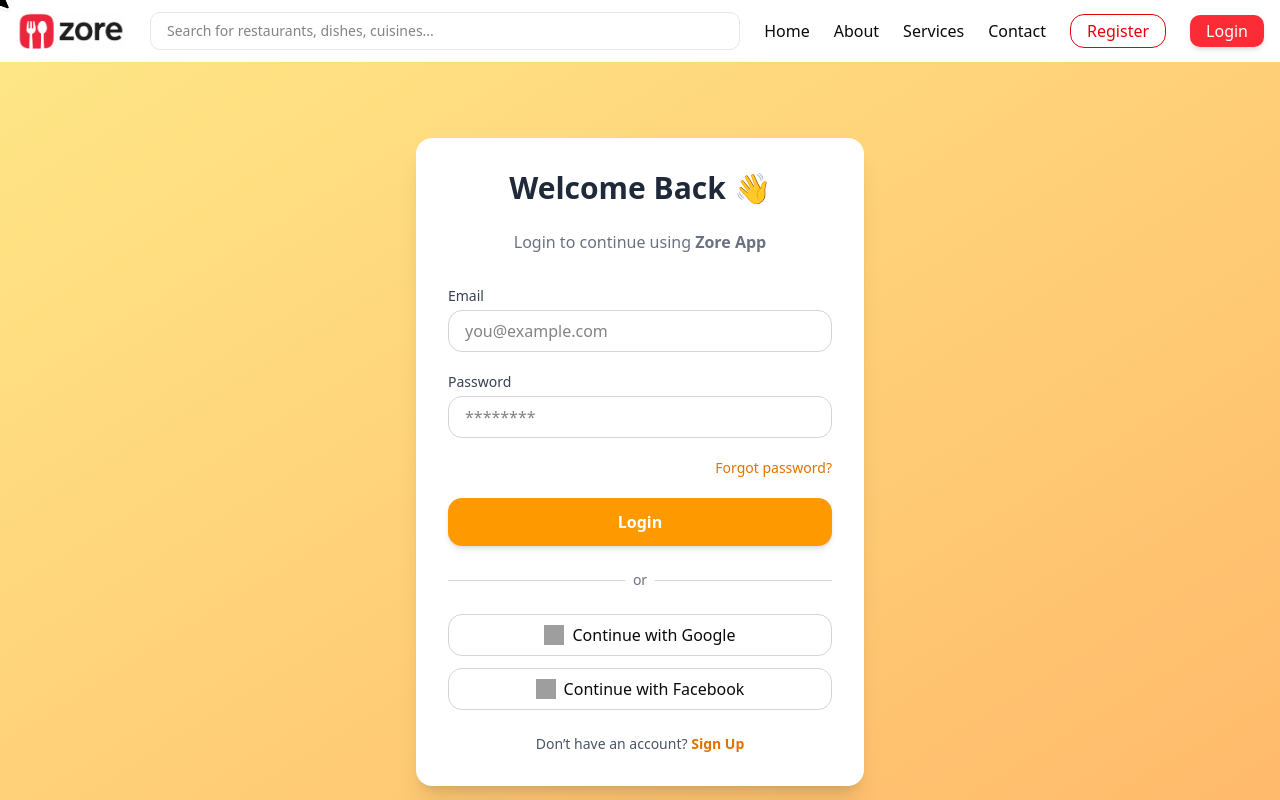
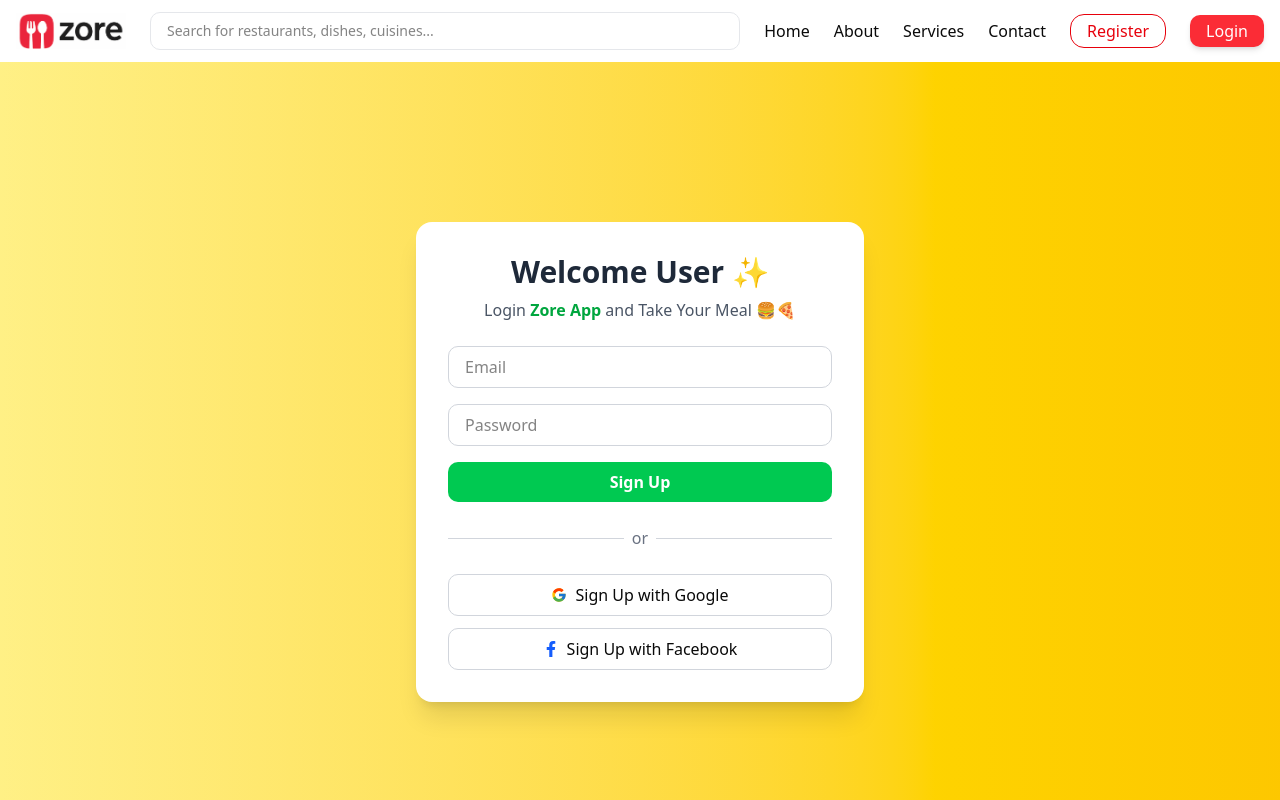
Before and after one commit to Rdjai/Zore-Food-Ordering-Reels-Platform, a React (Vite) app in the folder client/: page /login in a window 1280 px wide. Shown: the top 800 px of the page. Built offline with nearby package versions, Linux system fonts and the light colour scheme; grey boxes are pictures that could not be loaded.

Commit message:
working on user order and category

```diff
--- a/client/src/index.css
+++ b/client/src/index.css
@@ -4,9 +4,7 @@
 
 @custom-variant dark (&:is(.dark *));
 
-* {
-  cursor: none !important;
-}
+
 
 @layer utilities {
   .no-scrollbar::-webkit-scrollbar {
--- a/client/src/main.jsx
+++ b/client/src/main.jsx
@@ -2,14 +2,14 @@ import { StrictMode } from 'react'
 import { createRoot } from 'react-dom/client'
 import './index.css'
 import App from './App.jsx'
-import { SmoothCursor } from "./components/ui/smooth-cursor";
+// import { SmoothCursor } from "./components/ui/smooth-cursor";
 import { Provider } from 'react-redux';
 import { store } from './src/redux/store';
 
 createRoot(document.getElementById('root')).render(
   <StrictMode>
     <Provider store={store}>
-      <SmoothCursor />
+      {/* <SmoothCursor /> */}
       <App />
     </Provider>
   </StrictMode>,
--- a/client/src/src/pages/auth/login.jsx
+++ b/client/src/src/pages/auth/login.jsx
@@ -1,60 +1,60 @@
-import React, { useEffect, useState } from "react";
+import { FcGoogle } from "react-icons/fc";
+import { FaFacebookF } from "react-icons/fa";
+import { useEffect, useState } from "react";
 import { useDispatch, useSelector } from "react-redux";
-import { loginUser } from "../../redux/features/auth/authslice";
-import { useNavigate } from "react-router-dom";
+import { loginUser, userRegister } from "../../redux/features/auth/authslice";
 
 export default function LoginPage() {
-  const [email, setEmail] = useState("");
-  const [password, setPassword] = useState("");
+  const [inputPassword, setInputPassword] = useState("");
+  const [inputEmail, setInputEmail] = useState("");
   const [err, setErr] = useState("");
+  const { loading, error, user } = useSelector((state) => state.auth);
+  const dispatch = useDispatch();
 
-  const dispatch = useDispatch();
-  const navigate = useNavigate();
-  const { loading, error, user } = useSelector((state) => state.auth);
-
-  const handleLogin = async (e) => {
+  const HandleRegister = async (e) => {
     e.preventDefault();
 
-    if (!email || !password) {
+    if (!inputEmail || !inputPassword) {
       setErr("⚠️ Please fill all the fields");
       return;
     }
 
     setErr("");
 
-    dispatch(loginUser({ email, password }))
-      .unwrap()
-      .then(() => {
-        navigate("/");
+    dispatch(
+      loginUser({
+        email: inputEmail,
+        password: inputPassword,
       })
-      .catch((err) => {
-        setErr(err || "Invalid credentials");
-      });
+    );
   };
 
   useEffect(() => {
     if (localStorage.getItem("userToken")) {
-      navigate("/");
+      window.location.href = "/";
     }
-  })
-  if (user) {
-    navigate("/");
-  }
+
+  },)
+  console.log("redux user", user);
+  console.log("redux error", error);
+  console.log("redux loading", loading);
+
   return (
-    <div className="flex h-screen items-center justify-center bg-gradient-to-br from-amber-200 to-orange-300 px-4">
-      <div className="relative w-full max-w-md bg-white shadow-xl rounded-2xl p-8">
+    <div className="flex flex-col min-h-screen bg-gradient-to-r from-yellow-200 to-yellow-400">
+      <main className="flex-grow flex items-center justify-center p-6">
+        <div className="w-full max-w-md bg-white shadow-xl rounded-2xl p-8 relative">
           {loading && (
             <div className="absolute inset-0 bg-white/70 flex items-center justify-center rounded-2xl">
-            <div className="w-10 h-10 border-4 border-amber-500 border-t-transparent rounded-full animate-spin"></div>
+              <div className="w-10 h-10 border-4 border-green-500 border-t-transparent rounded-full animate-spin"></div>
             </div>
           )}
 
-        <h2 className="text-3xl font-bold text-gray-800 text-center mb-6">
-          Welcome Back 👋
+          <h2 className="text-3xl font-bold text-center text-gray-800 mb-2">
+            Welcome User ✨
           </h2>
-        <p className="text-gray-500 text-center mb-8">
-          Login to continue using{" "}
-          <span className="font-semibold">Zore App</span>
+          <p className="text-center text-gray-600 mb-6">
+            Login{" "}
+            <span className="font-semibold text-green-600">Zore App</span> and Take Your Meal 🍔🍕
           </p>
 
           {err && (
@@ -68,88 +68,53 @@ export default function LoginPage() {
             </div>
           )}
 
-        <form className="space-y-5" onSubmit={handleLogin}>
-          <div>
-            <label className="block text-sm font-medium text-gray-700 mb-1">
-              Email
-            </label>
+          <form className="space-y-4" onSubmit={HandleRegister}>
+
             <input
+              value={inputEmail}
+              onChange={(e) => setInputEmail(e.target.value)}
               type="email"
-              placeholder="you@example.com"
-              value={email}
-              onChange={(e) => setEmail(e.target.value)}
-              className="w-full px-4 py-2 rounded-xl border border-gray-300 focus:ring-2 focus:ring-amber-400 focus:outline-none"
-              required
+              placeholder="Email"
+              className="w-full border border-gray-300 rounded-lg px-4 py-2 focus:outline-none focus:border-green-500"
             />
-          </div>
-
-          <div>
-            <label className="block text-sm font-medium text-gray-700 mb-1">
-              Password
-            </label>
             <input
               type="password"
-              placeholder="********"
-              value={password}
-              onChange={(e) => setPassword(e.target.value)}
-              className="w-full px-4 py-2 rounded-xl border border-gray-300 focus:ring-2 focus:ring-amber-400 focus:outline-none"
-              required
+              value={inputPassword}
+              onChange={(e) => setInputPassword(e.target.value)}
+              placeholder="Password"
+              className="w-full border border-gray-300 rounded-lg px-4 py-2 focus:outline-none focus:border-green-500"
             />
-          </div>
-
-          <div className="flex justify-end">
-            <a href="#" className="text-sm text-amber-600 hover:underline">
-              Forgot password?
-            </a>
-          </div>
 
             <button
               type="submit"
               disabled={loading}
-            className={`w-full font-semibold py-3 rounded-xl shadow-md transition ${loading
-              ? "bg-amber-400 cursor-not-allowed text-white"
-              : "bg-amber-500 hover:bg-amber-600 text-white"
+              className={`w-full text-white font-semibold py-2 px-4 rounded-lg transition ${loading
+                ? "bg-green-400 cursor-not-allowed"
+                : "bg-green-500 hover:bg-green-600"
                 }`}
             >
-            {loading ? "Logging In..." : "Login"}
+              {loading ? "Creating Account..." : "Sign Up"}
             </button>
           </form>
 
-        <div className="flex items-center my-6">
+          <div className="my-6 flex items-center">
             <hr className="flex-grow border-gray-300" />
-          <span className="px-2 text-gray-500 text-sm">or</span>
+            <span className="px-2 text-gray-500">or</span>
             <hr className="flex-grow border-gray-300" />
           </div>
 
           <div className="space-y-3">
-          <button className="w-full flex items-center justify-center gap-2 border border-gray-300 py-2 rounded-xl hover:bg-gray-100 transition">
-            <img
-              src="https://cdn-icons-png.flaticon.com/512/281/281764.png"
-              alt="Google"
-              className="w-5 h-5"
-            />
-            Continue with Google
+            <button className="w-full border border-gray-300 rounded-lg px-4 py-2 flex items-center justify-center gap-2 hover:bg-gray-50">
+              <FcGoogle />
+              Sign Up with Google
             </button>
-          <button className="w-full flex items-center justify-center gap-2 border border-gray-300 py-2 rounded-xl hover:bg-gray-100 transition">
-            <img
-              src="https://cdn-icons-png.flaticon.com/512/733/733547.png"
-              alt="Facebook"
-              className="w-5 h-5"
-            />
-            Continue with Facebook
+            <button className="w-full border border-gray-300 rounded-lg px-4 py-2 flex items-center justify-center gap-2 hover:bg-gray-50">
+              <FaFacebookF className="text-blue-600" />
+              Sign Up with Facebook
             </button>
           </div>
-
-        <p className="text-center text-gray-600 text-sm mt-6">
-          Don’t have an account?{" "}
-          <a
-            href="/register"
-            className="text-amber-600 font-semibold hover:underline"
-          >
-            Sign Up
-          </a>
-        </p>
         </div>
+      </main>
     </div>
   );
 }
--- a/client/src/src/pages/store/foodcard.jsx
+++ b/client/src/src/pages/store/foodcard.jsx
@@ -2,7 +2,7 @@ import { Button } from '@/components/ui/button'
 import React from 'react'
 
 const FoodCard = ({ key, data }) => {
-    console.log("food card data", data);
+    // console.log("food card data", data);
     return (
         <div
             className="p-4 bg-white shadow-card rounded-xl border hover:shadow-md transition"
@@ -29,7 +29,7 @@ const FoodCard = ({ key, data }) => {
 
 
                 <Button className="w-full bg-red-600 hover:bg-red-700 text-white rounded-lg">
-                    order
+                    Add to cart
                 </Button>
             </div>
         </div>
--- /dev/null
+++ b/client/src/src/redux/features/food/foodApi.js
@@ -0,0 +1,34 @@
+const foodApi = "http://localhost:3000/api/food";
+
+
+export const getFoodItemsApi = async () => {
+    try {
+        const response = await fetch(`${foodApi}/food`, {
+            method: "GET",
+            headers: {
+                "Content-Type": "application/json",
+            },
+        });
+        const data = await response.json();
+        return data;
+    } catch (error) {
+        console.error("Error fetching food items:", error);
+        throw error;
+    }
+}
+
+export const getFoodItemByIdApi = async (id) => {
+    try {
+        const response = await fetch(`${foodApi}/getfood/${id}`, {
+            method: "GET",
+            headers: {
+                "Content-Type": "application/json",
+            },
+        });
+        const data = await response.json();
+        return data;
+    } catch (error) {
+        console.error("Error fetching food item by ID:", error);
+        throw error;
+    }
+}
--- /dev/null
+++ b/client/src/src/redux/features/food/foodSlice.js
@@ -0,0 +1,81 @@
+import { createSlice, createAsyncThunk } from "@reduxjs/toolkit";
+import { getFoodItemByIdApi, getFoodItemsApi } from "./foodApi.js";
+
+export const fetchFoodItems = createAsyncThunk("food/fetchFoodItems", async (_, thunkAPI) => {
+    try {
+        const response = await getFoodItemsApi();
+        if (response.error) {
+            return thunkAPI.rejectWithValue(response.error);
+        }
+        return response.data || response;
+    } catch (error) {
+        return thunkAPI.rejectWithValue(
+            error?.response?.data?.message || error.message || "Failed to fetch food items"
+        );
+    }
+})
+
+export const fetchFoodItemById = createAsyncThunk("food/fetchFoodItemById", async (id, thunkAPI) => {
+    try {
+        const response = await getFoodItemByIdApi(id);
+
+        if (!response.success) {
+            return thunkAPI.rejectWithValue(response.message || "Failed to fetch food item by ID");
+        }
+
+        return response.data || response;
+    } catch (error) {
+        return thunkAPI.rejectWithValue(
+            error?.response?.data?.message || error.message || "Failed to fetch food item by ID"
+        );
+    }
+})
+const initialState = {
+    foodItems: [],
+    foodItem: null,
+    loading: false,
+    error: null,
+};
+
+const foodSlice = createSlice({
+    name: "food",
+    initialState,
+    reducers: {
+        clearFoodError: (state) => {
+            state.error = null;
+        },
+    },
+    extraReducers: (builder) => {
+        builder
+            .addCase(fetchFoodItems.pending, (state) => {
+                state.loading = true;
+                state.error = null;
+            })
+            .addCase(fetchFoodItems.fulfilled, (state, action) => {
+                state.loading = false;
+                state.foodItems = action.payload;
+            })
+            .addCase(fetchFoodItems.rejected, (state, action) => {
+                state.loading = false;
+                state.error = action.payload;
+            })
+            .addCase(fetchFoodItemById.pending, (state) => {
+                state.loading = true;
+                state.error = null;
+            })
+            .addCase(fetchFoodItemById.fulfilled, (state, action) => {
+                state.loading = false;
+                state.foodItem = action.payload;
+            })
+            .addCase(fetchFoodItemById.rejected, (state, action) => {
+                state.loading = false;
+                state.error = action.payload;
+            });
+    }
+
+
+
+})
+
+export const { clearFoodError } = foodSlice.actions;
+export default foodSlice.reducer;
--- a/client/src/src/redux/store.js
+++ b/client/src/src/redux/store.js
@@ -1,7 +1,9 @@
 import { configureStore } from "@reduxjs/toolkit";
 import authReducer from "./features/auth/authslice";
+import foodReducer from "./features/food/foodSlice.js";
 export const store = configureStore({
     reducer: {
-        auth: authReducer
+        auth: authReducer,
+        food: foodReducer,
     },
 });
```
Also changed, not shown: client/src/src/pages/store/Sidebar.jsx (+35 -18 lines), client/src/src/pages/store/foodpage.jsx (+29 -13 lines), client/src/src/redux/features/auth/authslice.js (+61 -35 lines), 1 other file (tests, documents, lock files or other folders). Lines whose indentation alone changed are shown as unchanged.
